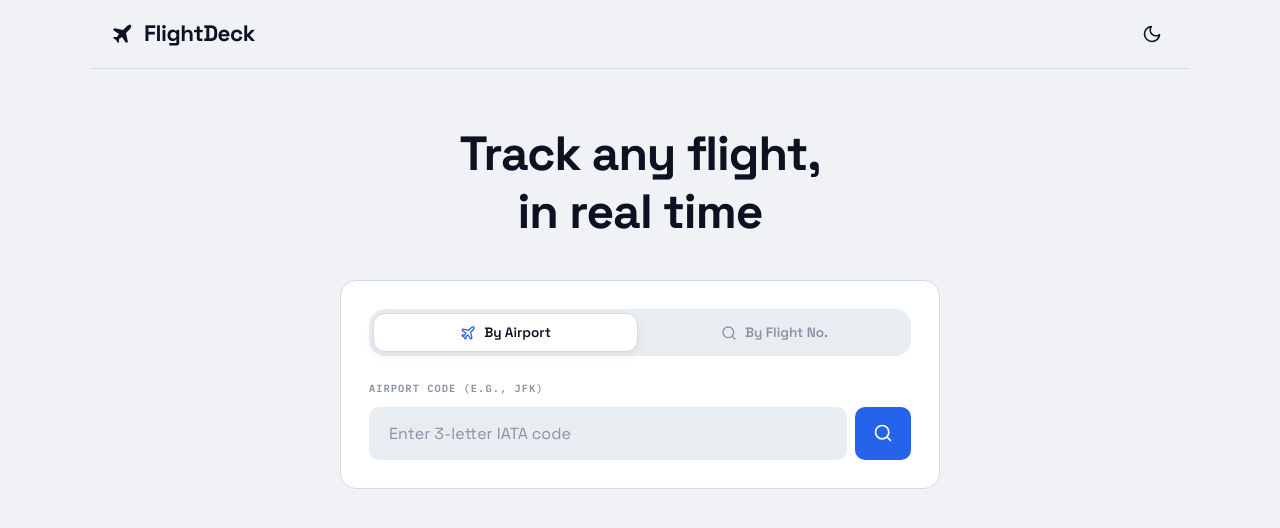
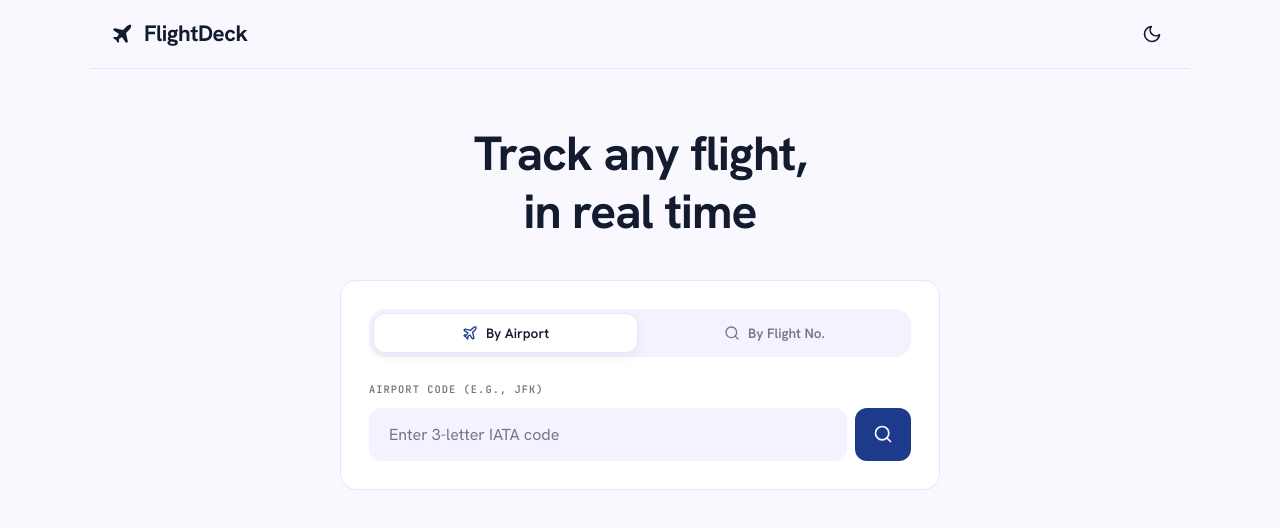
Before and after one commit to Tusharjain-19/FlightDeck, a Next.js app: page / in a window 1280 px wide. Shown: the top 528 px of the page. Built offline with nearby package versions, Linux system fonts and the light colour scheme.

Commit message:
Apply Aeronautic Minimalist design system (fonts, colors, radii)

```diff
--- a/app/globals.css
+++ b/app/globals.css
@@ -1,55 +1,56 @@
-@import url('https://fonts.googleapis.com/css2?family=Space+Grotesk:wght@400;500;600;700&family=IBM+Plex+Mono:wght@400;500;600;700&family=Space+Mono:wght@400;700&display=swap');
+@import url('https://fonts.googleapis.com/css2?family=Hanken+Grotesk:wght@400;600;700;800&family=JetBrains+Mono:wght@500;600&display=swap');
 
 :root {
   /* Light Mode */
-  --bg-primary: #f0f2f5;
+  --bg-primary: #faf8ff;
   --bg-secondary: #ffffff;
   --bg-card: #ffffff;
-  --bg-input: #e8edf2;
-  --text-primary: #0c1222;
-  --text-secondary: #5a6478;
-  --text-muted: #8892a4;
-  --accent: #2563eb;
-  --accent-hover: #1d4ed8;
-  --accent-glow: rgba(37, 99, 235, 0.12);
-  --border: #d4dae3;
-  --border-hover: #2563eb;
+  --bg-input: #f2f3ff;
+  --text-primary: #131b2e;
+  --text-secondary: #444651;
+  --text-muted: #757682;
+  --accent: #1e3a8a;
+  --accent-hover: #00236f;
+  --accent-glow: rgba(30, 58, 138, 0.12);
+  --border: #e2e7ff;
+  --border-hover: #1e3a8a;
   --success: #059669;
   --success-bg: rgba(5, 150, 105, 0.1);
   --warning: #d97706;
   --warning-bg: rgba(217, 119, 6, 0.1);
-  --error: #dc2626;
-  --error-bg: rgba(220, 38, 38, 0.1);
-  --active: #2563eb;
-  --active-bg: rgba(37, 99, 235, 0.1);
+  --error: #ba1a1a;
+  --error-bg: #ffdad6;
+  --active: #0058be;
+  --active-bg: rgba(0, 88, 190, 0.1);
   --trajectory-bg: #ffffff;
-  --trajectory-line: rgba(12, 18, 34, 0.12);
-  --trajectory-text: #0c1222;
+  --trajectory-line: rgba(19, 27, 46, 0.12);
+  --trajectory-text: #131b2e;
 
   /* Fonts */
-  --font-display: 'Space Grotesk', system-ui, sans-serif;
-  --font-mono: 'IBM Plex Mono', 'Courier New', monospace;
-  --font-data: 'Space Mono', monospace;
+  --font-display: 'Hanken Grotesk', system-ui, sans-serif;
+  --font-mono: 'JetBrains Mono', monospace;
+  --font-data: 'JetBrains Mono', monospace;
 
   /* Radius */
-  --radius-sm: 6px;
-  --radius-md: 10px;
-  --radius-lg: 16px;
+  --radius-sm: 0.25rem;
+  --radius-md: 0.75rem;
+  --radius-lg: 1rem;
+  --radius-xl: 1.5rem;
   --radius-pill: 9999px;
 }
 
 [data-theme="dark"] {
   --bg-primary: #080d18;
-  --bg-secondary: #0f1629;
-  --bg-card: #131b2e;
-  --bg-input: #1a2340;
-  --text-primary: #e2e8f0;
-  --text-secondary: #8892a4;
-  --text-muted: #5a6478;
+  --bg-secondary: #131b2e;
+  --bg-card: #1b2b3f;
+  --bg-input: #283044;
+  --text-primary: #eef0ff;
+  --text-secondary: #9dadc6;
+  --text-muted: #757682;
   --accent: #3b82f6;
   --accent-hover: #60a5fa;
   --accent-glow: rgba(59, 130, 246, 0.15);
-  --border: #1e293b;
+  --border: #314156;
   --border-hover: #3b82f6;
   --success: #34d399;
   --success-bg: rgba(52, 211, 153, 0.1);
@@ -59,9 +60,9 @@
   --error-bg: rgba(248, 113, 113, 0.1);
   --active: #60a5fa;
   --active-bg: rgba(96, 165, 250, 0.1);
-  --trajectory-bg: #0f1629;
+  --trajectory-bg: #131b2e;
   --trajectory-line: rgba(255, 255, 255, 0.12);
-  --trajectory-text: #e2e8f0;
+  --trajectory-text: #eef0ff;
 }
 
 * {
```
